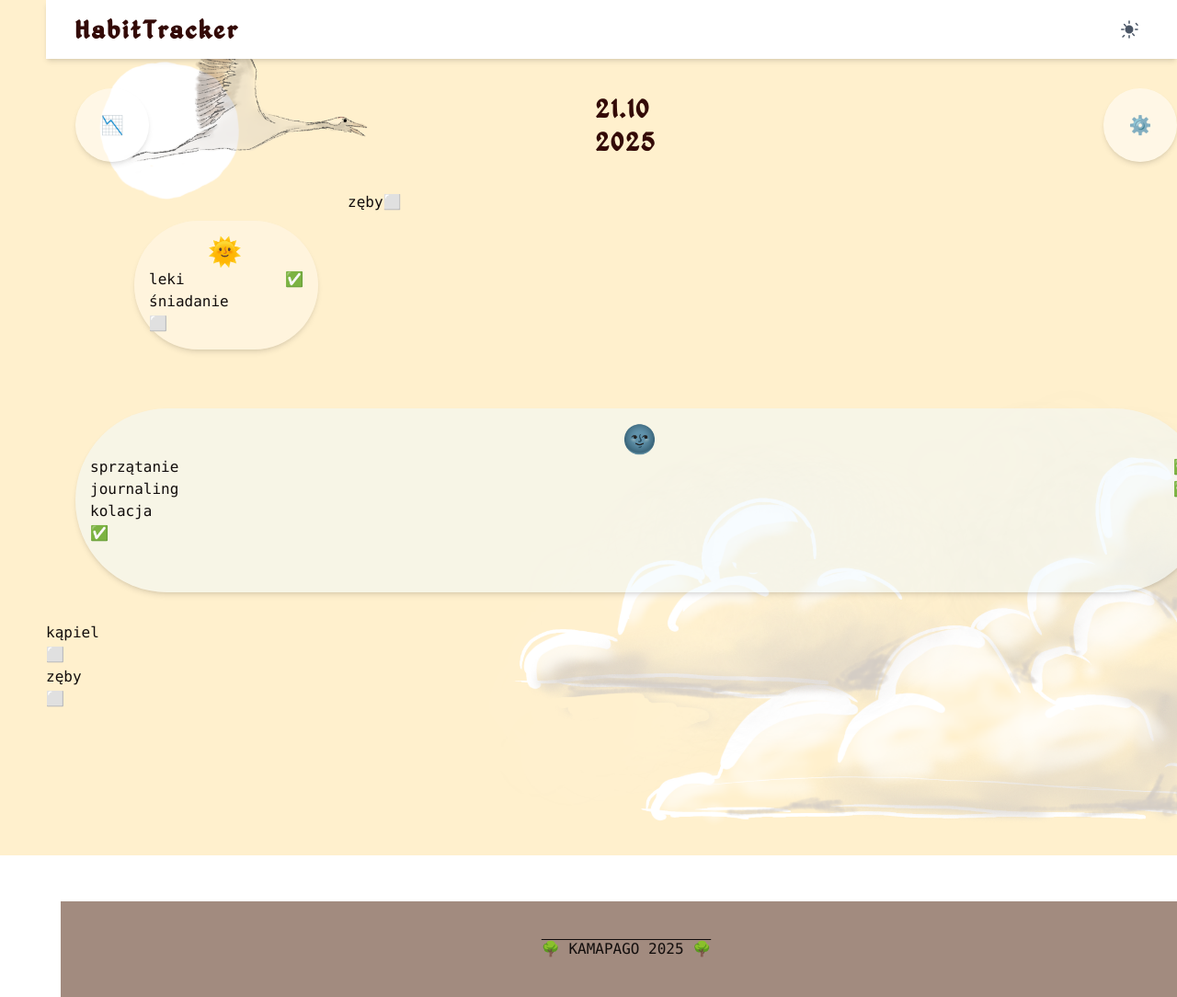
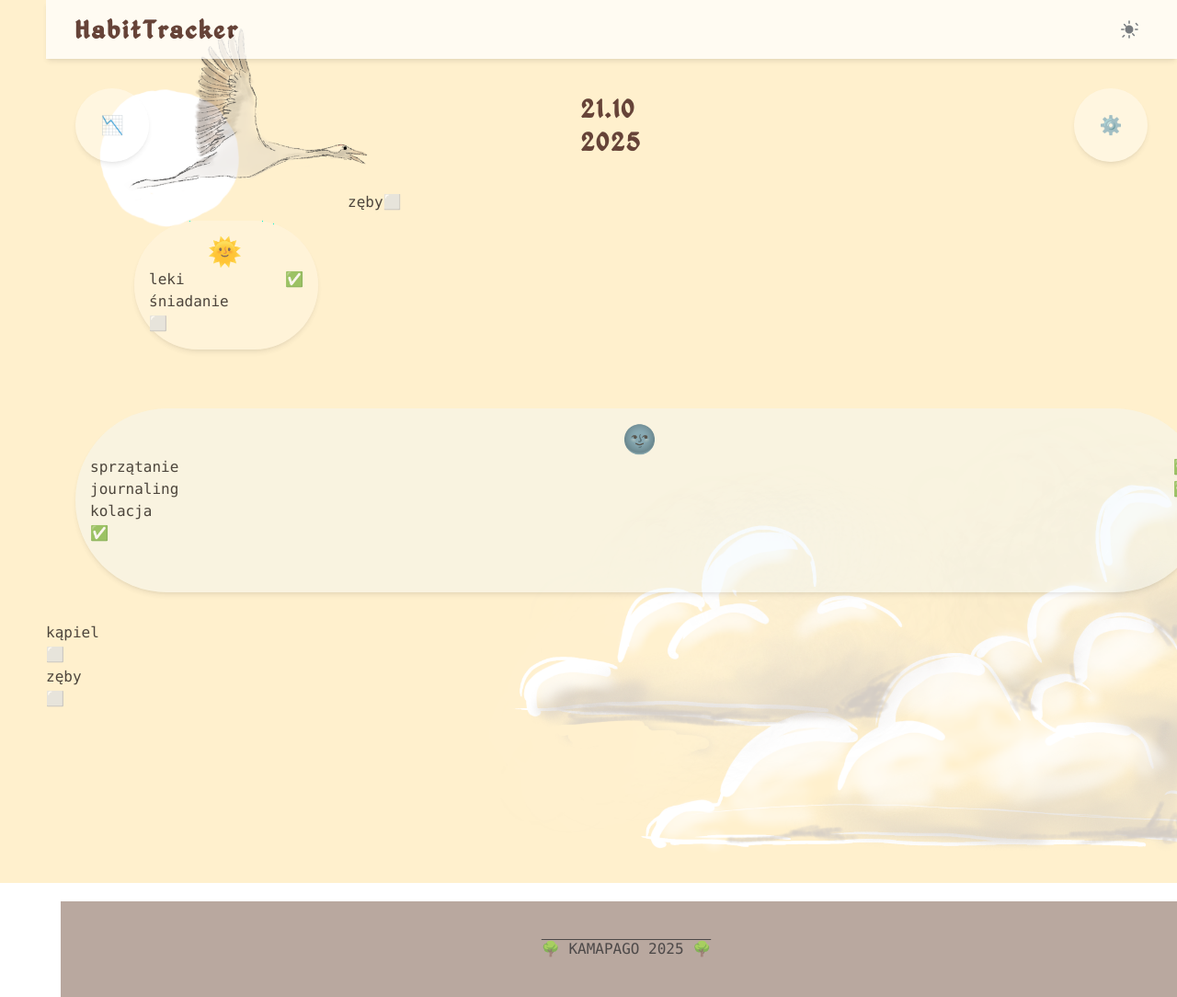
Before and after one commit to kama-pa-go/KGprojects, a Jekyll site: the page nawyki.html, which Jekyll copies as it is, in a window 1280 px wide. Shown: the whole page at 92% size. Built offline with Jekyll 4.4.1, drawn with Linux system fonts in a browser that asks for light colours.

Commit message:
Teraz powinno być lepsze rozłożenie

```diff
--- a/nawyki.html
+++ b/nawyki.html
@@ -13,8 +13,9 @@
         body {
           background-color: white;
           background-image: url("assets/images/TłoJasne.png");
-          background-position:  center center;
+          background-position:  center 40;
           background-size: cover;
+          opacity: 0.75;
         }
         .zadanie {
             margin-bottom: 20px;
@@ -101,7 +102,7 @@
 </header>
 
     <main id="app" class="flex flex-col min-h-screen">
-        <div id="nagłowek nawyków" class="flex flex-row justify-between items-center w-full m-4">
+        <div id="nagłowek nawyków" class="flex flex-row justify-between items-center  m-4">
           <button class="rounded-full bg-white/50 shadow-md w-20 h-20 text-xl m-4">📉</button>
           <h1>21.10<br>2025</h1>
           <button class="rounded-full bg-white/50 shadow-md w-20 h-20 text-xl m-4">⚙️</button>
@@ -122,6 +123,7 @@
             <div class="flex flex-row justify-between"></div><p>zęby</p><p>⬜</p></div>
           </div>
         </div>
+      </div>
     </main>
 
     <footer class="bg-amber-950/50 flex items-center justify-center m-4 py-10 overline z-30 w-full">
```
